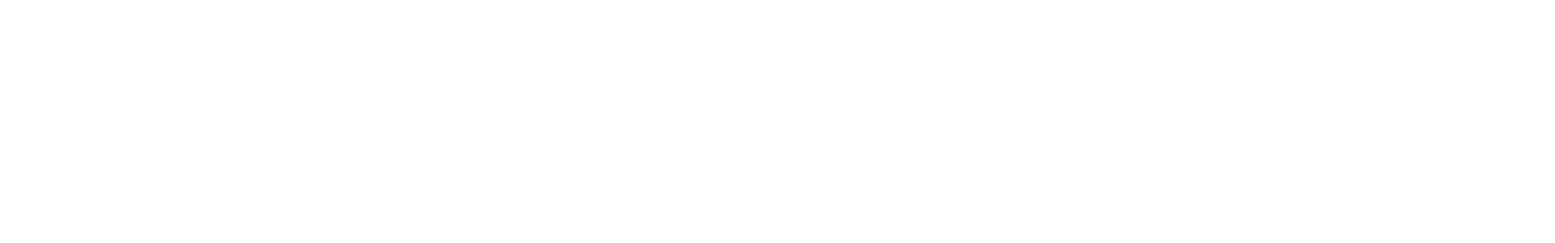
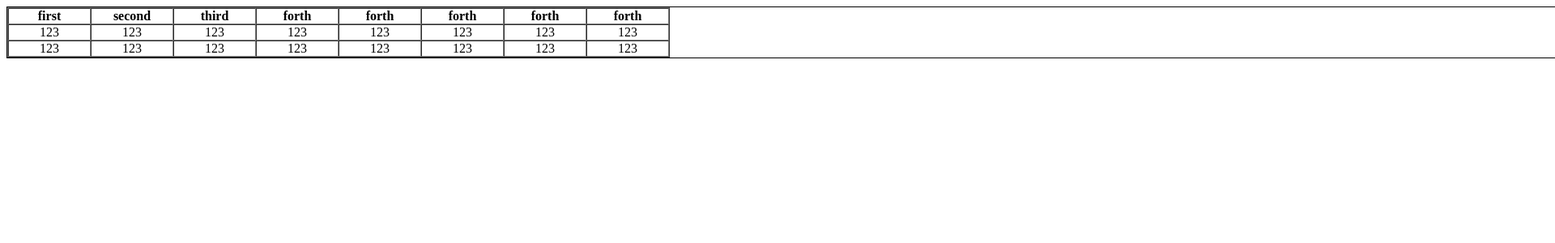
Before and after one commit to oneyoung19/drag, a Vue app: page /scroll in a window 1280 px wide. Shown: the top 300 px of the page at 81% size, 1920 px wide, since content can reach past the window. Built offline with nearby package versions, Linux system fonts and the light colour scheme.

Commit message:
feat: 添加更新

```diff
--- a/package.json
+++ b/package.json
@@ -21,6 +21,7 @@
     "babel-eslint": "^10.0.3",
     "eslint": "^5.16.0",
     "eslint-plugin-vue": "^5.0.0",
+    "less-loader": "^5.0.0",
     "vue-template-compiler": "^2.6.10"
   }
 }
--- a/src/router/index.js
+++ b/src/router/index.js
@@ -1,6 +1,7 @@
 import Vue from 'vue'
 import VueRouter from 'vue-router'
 import Home from '../views/Home.vue'
+import Scroll from '../views/Scroll.vue'
 
 Vue.use(VueRouter)
 
@@ -9,6 +10,10 @@ const routes = [
     path: '/',
     name: 'home',
     component: Home
+  }, {
+    path: '/scroll',
+    name: 'scroll',
+    component: Scroll
   }
 ]
 
--- /dev/null
+++ b/src/views/Scroll.vue
@@ -0,0 +1,67 @@
+<template>
+  <div class="container">
+    <table class="table" border="1" cellspacing="0" cellpadding="0">
+      <thead>
+        <tr>
+          <th class="forth">first</th>
+          <th class="forth">second</th>
+          <th class="forth">third</th>
+          <th class="forth">forth</th>
+          <th class="forth">forth</th>
+          <th class="forth">forth</th>
+          <th class="forth">forth</th>
+          <th class="forth">forth</th>
+        </tr>
+      </thead>
+      <tbody>
+        <tr>
+          <td>123</td>
+          <td>123</td>
+          <td>123</td>
+          <td>123</td>
+          <td class="forth">123</td>
+          <td class="forth">123</td>
+          <td class="forth">123</td>
+          <td class="forth">123</td>
+        </tr>
+        <tr>
+          <td>123</td>
+          <td>123</td>
+          <td>123</td>
+          <td>123</td>
+          <td class="forth">123</td>
+          <td >123</td>
+          <td>123</td>
+          <td>123</td>
+        </tr>
+      </tbody>
+    </table>
+  </div>
+</template>
+
+<script>
+export default {
+  data () {
+    return {
+    }
+  },
+  methods: {
+  }
+}
+</script>
+
+<style>
+.container {
+  width: 2000px;
+  border: 1px solid #000;
+  overflow: scroll;
+}
+.table {
+}
+.forth {
+  width: 100px;
+}
+th, td {
+  text-align: center;
+}
+</style>
```
Also changed, not shown: src/assets/img/WechatIMG1的副本.jpeg (renamed from src/assets/img/avatar.jpg), 1 other file (tests, documents, lock files or other folders).
